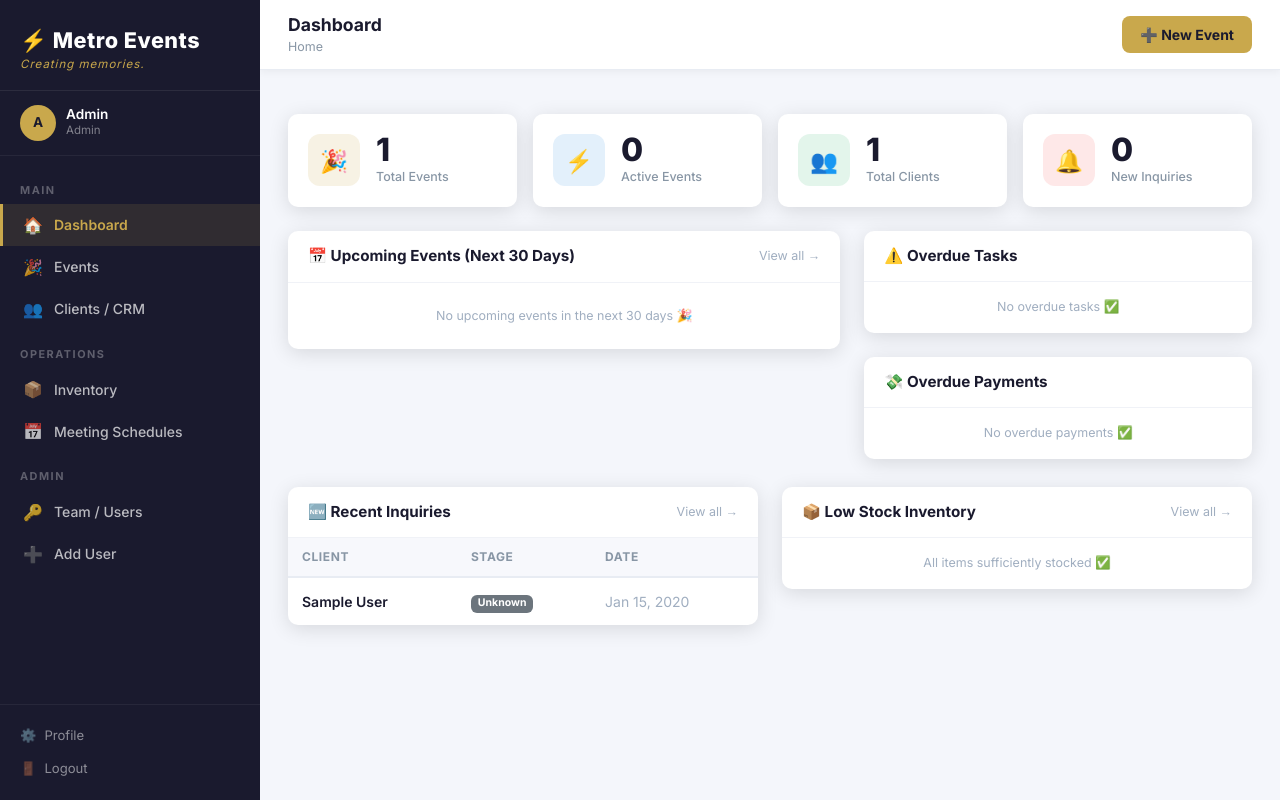
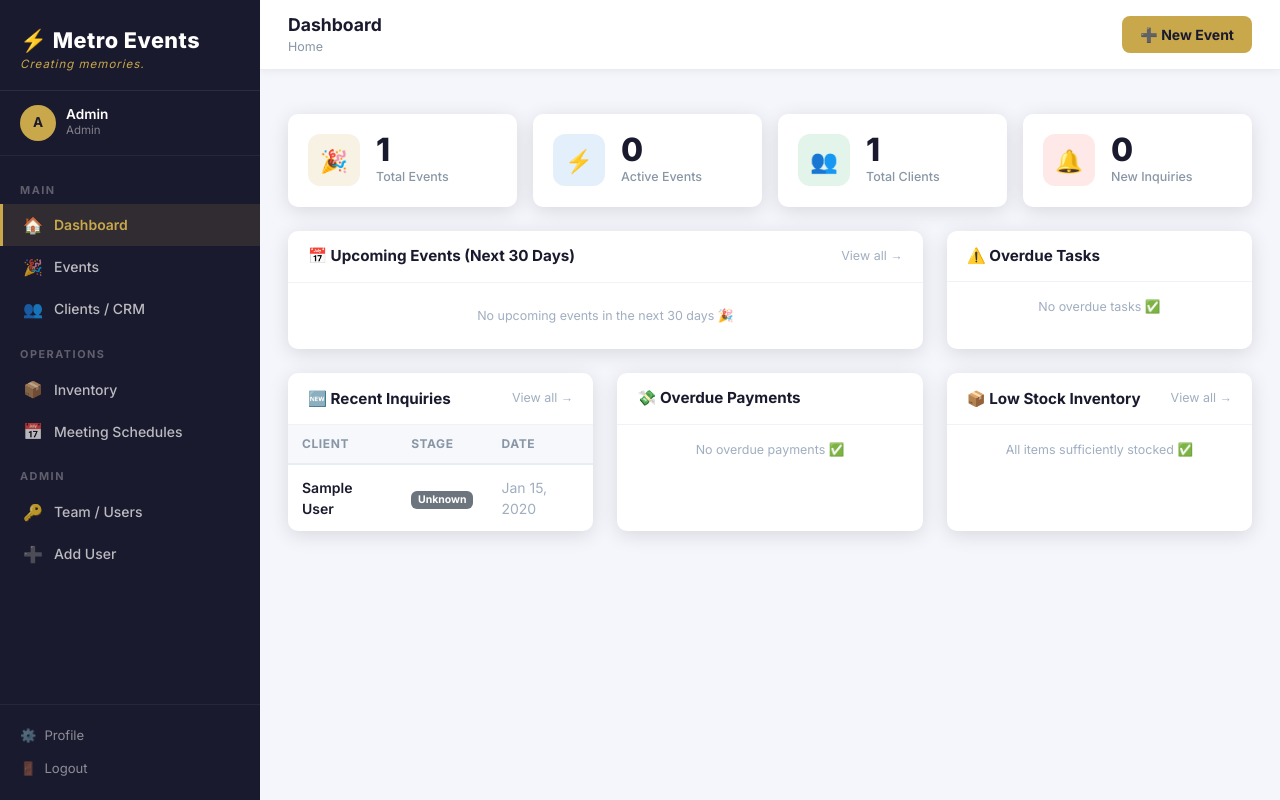
Before and after one commit to meisems/metroevents, a Flask app: page / in a window 1280 px wide. Run offline with Flask 3, Linux system fonts and the light colour scheme; a user stored in the database is signed in; tables that the repository leaves empty hold one stand-in row (values such as "Sample post").

Commit message:
Update index.html

```diff
--- a/templates/dashboard/index.html
+++ b/templates/dashboard/index.html
@@ -7,7 +7,8 @@
 {% endblock %}
 
 {% block content %}
-<!-- KPIs -->
+
+{# ── KPI Cards ─────────────────────────────────────────────── #}
 <div class="row g-3 mb-4">
   <div class="col-6 col-lg-3">
     <div class="kpi-card">
@@ -47,10 +48,12 @@
   </div>
 </div>
 
-<div class="row g-4">
-  <!-- Upcoming events -->
-  <div class="col-lg-7">
-    <div class="me-card">
+{# ── Row 2: Upcoming Events (left) + Overdue Tasks (right) ──── #}
+<div class="row g-4 mb-4">
+
+  {# Upcoming Events #}
+  <div class="col-lg-8">
+    <div class="me-card h-100">
       <div class="me-card-header">
         <h5>📅 Upcoming Events (Next 30 Days)</h5>
         <a href="{{ url_for('events.list_events') }}" class="text-muted-sm">View all →</a>
@@ -58,7 +61,9 @@
       <div class="me-card-body p-0">
         {% if upcoming %}
         <table class="me-table">
-          <thead><tr><th>Event</th><th>Date</th><th>Venue</th><th>Status</th></tr></thead>
+          <thead>
+            <tr><th>Event</th><th>Date</th><th>Venue</th><th>Status</th></tr>
+          </thead>
           <tbody>
             {% for e in upcoming %}
             <tr>
@@ -91,10 +96,9 @@
     </div>
   </div>
 
-  <!-- Right column -->
-  <div class="col-lg-5">
-    <!-- Overdue tasks -->
-    <div class="me-card mb-4">
+  {# Overdue Tasks #}
+  <div class="col-lg-4">
+    <div class="me-card h-100">
       <div class="me-card-header">
         <h5>⚠️ Overdue Tasks</h5>
       </div>
@@ -116,9 +120,48 @@
         {% endif %}
       </div>
     </div>
+  </div>
 
-    <!-- Overdue payments -->
-    <div class="me-card">
+</div>
+
+{# ── Row 3: Recent Inquiries + Overdue Payments + Low Stock ──── #}
+<div class="row g-4">
+
+  {# Recent Inquiries #}
+  <div class="col-lg-4">
+    <div class="me-card h-100">
+      <div class="me-card-header">
+        <h5>🆕 Recent Inquiries</h5>
+        <a href="{{ url_for('clients.list_clients') }}" class="text-muted-sm">View all →</a>
+      </div>
+      <div class="me-card-body p-0">
+        {% if recent_clients %}
+        <table class="me-table">
+          <thead><tr><th>Client</th><th>Stage</th><th>Date</th></tr></thead>
+          <tbody>
+            {% for c in recent_clients %}
+            <tr>
+              <td>
+                <a href="{{ url_for('clients.detail', client_id=c.id) }}" style="font-weight:600;color:#1A1A2E;">
+                  {{ c.full_name }}
+                </a>
+              </td>
+              <td><span class="badge bg-{{ c.stage_color }}">{{ c.stage_label }}</span></td>
+              <td class="text-muted-sm">{{ c.inquiry_date|dateformat }}</td>
+            </tr>
+            {% endfor %}
+          </tbody>
+        </table>
+        {% else %}
+        <div class="p-3 text-center text-muted-sm">No recent inquiries</div>
+        {% endif %}
+      </div>
+    </div>
+  </div>
+
+  {# Overdue Payments #}
+  <div class="col-lg-4">
+    <div class="me-card h-100">
       <div class="me-card-header">
         <h5>💸 Overdue Payments</h5>
       </div>
@@ -142,40 +185,10 @@
       </div>
     </div>
   </div>
-</div>
 
-<!-- Recent clients -->
-<div class="row g-4 mt-1">
-  <div class="col-lg-6">
-    <div class="me-card">
-      <div class="me-card-header">
-        <h5>🆕 Recent Inquiries</h5>
-        <a href="{{ url_for('clients.list_clients') }}" class="text-muted-sm">View all →</a>
-      </div>
-      <div class="me-card-body p-0">
-        <table class="me-table">
-          <thead><tr><th>Client</th><th>Stage</th><th>Date</th></tr></thead>
-          <tbody>
-            {% for c in recent_clients %}
-            <tr>
-              <td>
-                <a href="{{ url_for('clients.detail', client_id=c.id) }}" style="font-weight:600;color:#1A1A2E;">
-                  {{ c.full_name }}
-                </a>
-              </td>
-              <td><span class="badge bg-{{ c.stage_color }}">{{ c.stage_label }}</span></td>
-              <td class="text-muted-sm">{{ c.inquiry_date|dateformat }}</td>
-            </tr>
-            {% endfor %}
-          </tbody>
-        </table>
-      </div>
-    </div>
-  </div>
-
-  <!-- Low stock -->
-  <div class="col-lg-6">
-    <div class="me-card">
+  {# Low Stock Inventory #}
+  <div class="col-lg-4">
+    <div class="me-card h-100">
       <div class="me-card-header">
         <h5>📦 Low Stock Inventory</h5>
         <a href="{{ url_for('inventory.list_items') }}" class="text-muted-sm">View all →</a>
@@ -187,7 +200,11 @@
           <tbody>
             {% for item in low_stock %}
             <tr>
-              <td><a href="{{ url_for('inventory.detail', item_id=item.id) }}" style="font-weight:600;color:#1A1A2E;">{{ item.name }}</a></td>
+              <td>
+                <a href="{{ url_for('inventory.detail', item_id=item.id) }}" style="font-weight:600;color:#1A1A2E;">
+                  {{ item.name }}
+                </a>
+              </td>
               <td class="text-muted-sm">{{ item.category|title }}</td>
               <td>
                 <span class="badge {{ 'bg-danger' if item.available_qty == 0 else 'bg-warning text-dark' }}">
@@ -204,5 +221,7 @@
       </div>
     </div>
   </div>
+
 </div>
+
 {% endblock %}
```
